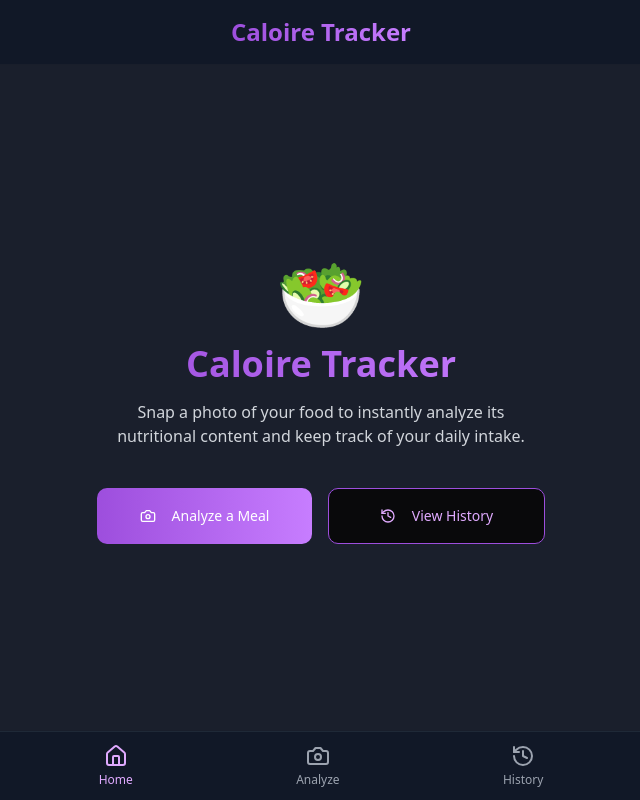
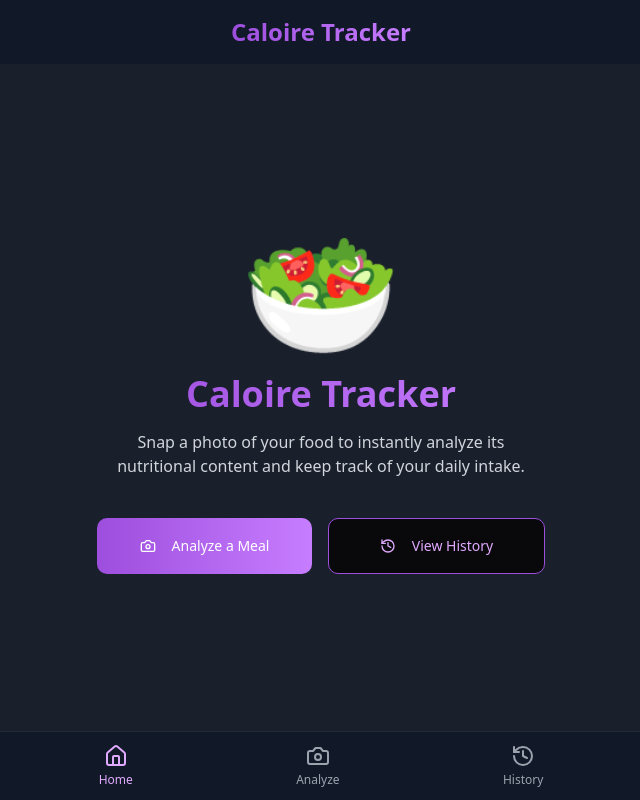
Before and after one commit to ChiragGadhvi/AI-Caloire-Tracker, a React (Vite) app: page / in a window 1280 px wide. Shown: the whole page, without its empty margins (319-959 px from the left). Built offline with nearby package versions, Linux system fonts and the light colour scheme.

Commit message:
Visual edit in Lovable
Edited UI in Lovable

```diff
--- a/src/pages/HomePage.tsx
+++ b/src/pages/HomePage.tsx
@@ -1,16 +1,12 @@
-
 import React from 'react';
 import { useNavigate } from 'react-router-dom';
 import { Button } from '@/components/ui/button';
 import { Camera, History } from 'lucide-react';
-
 const HomePage = () => {
   const navigate = useNavigate();
-
-  return (
-    <div className="flex flex-col items-center justify-center min-h-[80vh] px-4 animate-fade-in">
+  return <div className="flex flex-col items-center justify-center min-h-[80vh] px-4 animate-fade-in">
       <div className="text-center mb-10">
-        <div className="text-7xl mb-4">🥗</div>
+        <div className="text-9xl mb-5">🥗</div>
         <h1 className="text-4xl font-bold bg-gradient-to-r from-[#9d4edd] to-[#c77dff] bg-clip-text text-transparent mb-4">
           Caloire Tracker
         </h1>
@@ -20,24 +16,15 @@ const HomePage = () => {
       </div>
 
       <div className="flex flex-col sm:flex-row gap-4 w-full max-w-md">
-        <Button
-          onClick={() => navigate('/analyze')}
-          className="h-14 flex-1 bg-gradient-to-r from-[#9d4edd] to-[#c77dff] hover:opacity-90 text-white"
-        >
+        <Button onClick={() => navigate('/analyze')} className="h-14 flex-1 bg-gradient-to-r from-[#9d4edd] to-[#c77dff] hover:opacity-90 text-white">
           <Camera className="mr-2 h-5 w-5" />
           Analyze a Meal
         </Button>
-        <Button
-          onClick={() => navigate('/history')}
-          variant="outline"
-          className="h-14 flex-1 border-[#e0aaff] text-[#9d4edd] hover:bg-[#e0aaff]/10 dark:text-[#e0aaff] dark:border-[#9d4edd] dark:hover:bg-[#9d4edd]/10"
-        >
+        <Button onClick={() => navigate('/history')} variant="outline" className="h-14 flex-1 border-[#e0aaff] text-[#9d4edd] hover:bg-[#e0aaff]/10 dark:text-[#e0aaff] dark:border-[#9d4edd] dark:hover:bg-[#9d4edd]/10">
           <History className="mr-2 h-5 w-5" />
           View History
         </Button>
       </div>
-    </div>
-  );
+    </div>;
 };
-
 export default HomePage;
```
